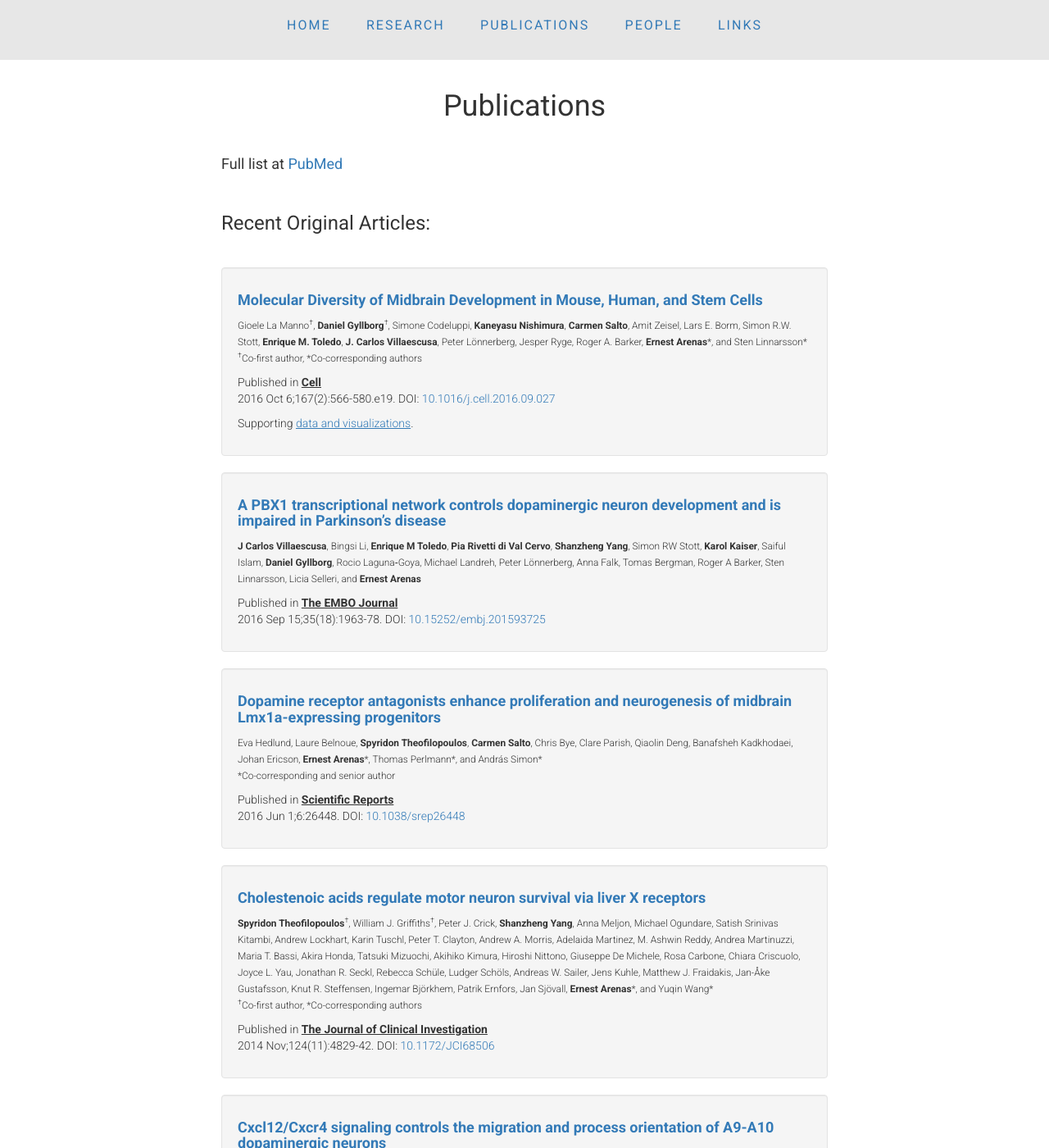
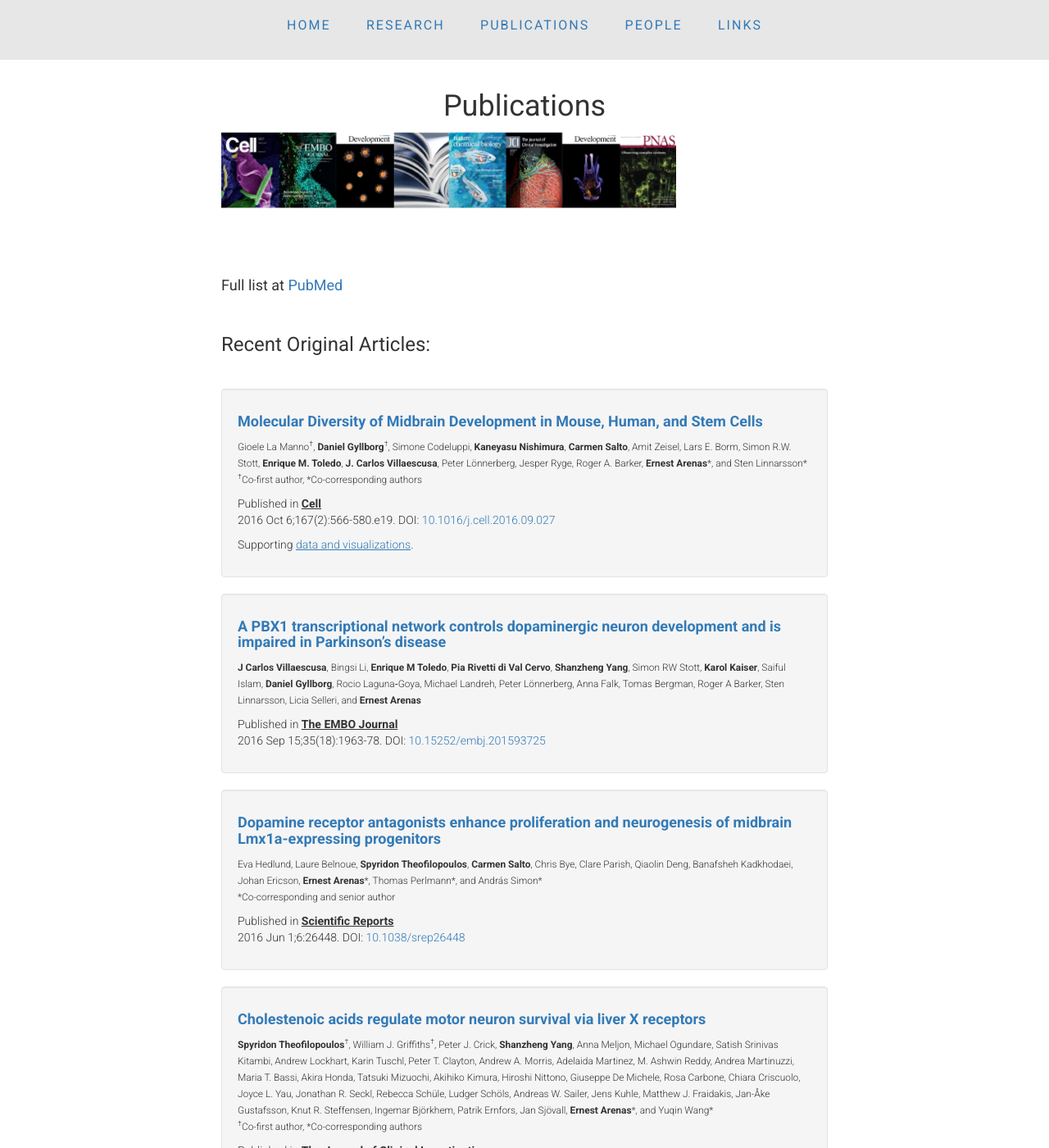
Before and after one commit to ArenasLab/arenaslab.github.io, a Jekyll site: the page publications/index.html, which Jekyll copies as it is, in a window 1280 px wide and 1400 px high. Shown: the whole window at 82% size. Built offline with Jekyll 4.4.1, drawn with Linux system fonts in a browser that asks for light colours.

Commit message:
Update main.css

```diff
--- a/css/main.css
+++ b/css/main.css
@@ -47,20 +47,24 @@ header {
 }
 
 .jumbotron2 {
-  /* font-family: 'Roboto', sans-serif; */
   display: flex;
   align-items: center;
   background: url("../img/RES.jpg");
-  /* background-image: url("../img/RES.jpg"); */
   background-size: 100% auto;
-
   background-repeat: no-repeat;
   color: #FFF;
   padding-top: 20%;
-  /* height: 350px; */
-  /* text-shadow: 0.5px 0.5px 0.5px #000000; */
 }
 
+.jumbotron3 {
+  display: flex;
+  align-items: center;
+  background: url("../img/pub.jpg");
+  background-size: 75% auto;
+  background-repeat: no-repeat;
+  color: #FFF;
+  padding-top: 20%;
+}
 
 .jumbotron h2 {
   font-size: 60px;
```
